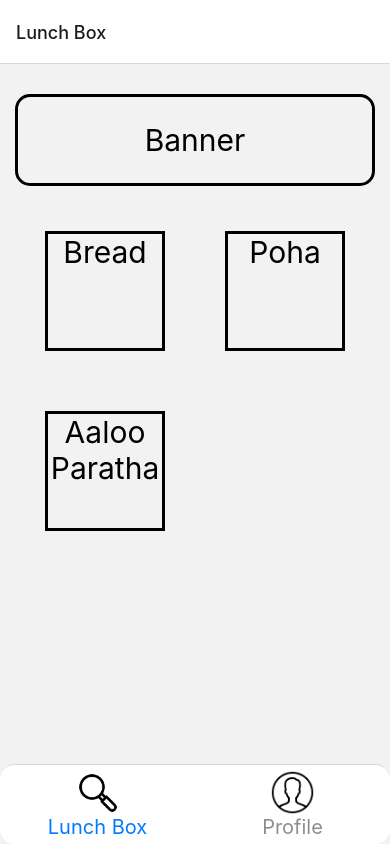
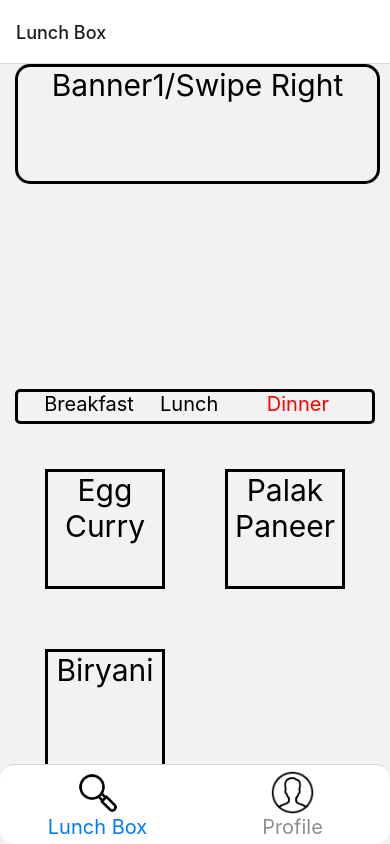
Before and after one commit to sachin161kr/LunchBox, a React Native app: screen / in a window 390 px wide. Built offline with nearby package versions, Linux system fonts and the light colour scheme.

Commit message:
UI and code Changes

```diff
--- a/screens/Screen1.js
+++ b/screens/Screen1.js
@@ -1,4 +1,4 @@
-import React from 'react';
+import React,{useState} from 'react';
 import {
   Text,
   Image,
@@ -8,7 +8,9 @@ import {
   ScrollView,
 } from 'react-native';
 
-const foodList = [
+
+
+const breakfast = [
   {
     key: 0,
     text: 'Bread',
@@ -23,7 +25,63 @@ const foodList = [
   },
 ];
 
+const lunch = [
+  {
+    key: 0,
+    text: 'Chicken',
+  },
+  {
+    key: 1,
+    text: 'Fish',
+  },
+  {
+    key: 2,
+    text: 'Veg\nThali',
+  },
+];
+
+const dinner = [
+  {
+    key: 0,
+    text: 'Egg Curry',
+  },
+  {
+    key: 1,
+    text: 'Palak\nPaneer',
+  },
+  {
+    key: 2,
+    text: 'Biryani',
+  },
+];
+
 const screen1 = ({navigation}) => {
+  var hours = new Date().getHours();
+  var min = new Date().getMinutes();
+  var currentTime = "";
+
+  //console.log(min);
+  //var currentTime = "";
+  if(hours>=6 && (hours<=11 && min<59))
+  {
+     currentTime = "breakfast";
+     //setItem('breakfast');
+  }
+  else if(hours>=12 && (hours<=16 && min<59))
+  {
+     currentTime = "lunch";
+     //setItem('lunch');
+  }
+  else
+  {
+     currentTime = "dinner";
+     //setItem('dinner');
+  }
+  const [itemSelected,setItem] = useState(`${currentTime}`);
+
+
+  //console.log(hours);
+
   return (
     <>
       <ScrollView style={
@@ -32,14 +90,167 @@ const screen1 = ({navigation}) => {
           marginBottom : 40,
         }
       }>
-        <Text style={styles.banner}>Banner</Text>
+        <ScrollView
+           horizontal = {true}
+           pagingEnabled = {true}
+           style = {
+             {
+                flexDirection : 'row',
+             }
+           }
+        >
+        <Text style={styles.banner}>Banner1/Swipe Right</Text>
+        <Text style={styles.banner}>Banner2</Text>
+        <Text style={styles.banner}>Banner3</Text>
+        </ScrollView>
+        <View style={
+          {
+             marginTop : 25,
+             flexDirection : 'row',
+             justifyContent : 'space-evenly',
+             borderWidth : 3,
+             borderColor : '#000000',
+             marginLeft: 15,
+             marginRight: 15,
+             borderRadius: 5,
+             paddingBottom : 5,
+          }
+        }>
+          <TouchableOpacity
+             onPress={
+               ()=>{
+                 setItem('breakfast');
+                //setItem(`${currentTime}`);
+                //currentTime = "breakfast";
+               }
+             }
+          >
+            <Text
+               style = {
+                 {
+                   fontSize : 20,
+                   color :
+                     itemSelected=="breakfast"?
+                     "red":
+                     "#000000"
+
+                 }
+               }
+            >Breakfast</Text>
+          </TouchableOpacity>
+          <TouchableOpacity
+             onPress={
+              ()=>{
+                setItem('lunch');
+                //setItem(`${currentTime}`);
+                 //currentTime = "lunch";
+              }
+            }
+          >
+            <Text
+              style = {
+                {
+                  fontSize : 20,
+                  color :
+                     itemSelected=="lunch"?
+                     "red":
+                     "#000000"
+                }
+              }
+            >Lunch    </Text>
+          </TouchableOpacity>
+          <TouchableOpacity
+             onPress={
+              ()=>{
+                setItem('dinner');
+                 //setItem(`${currentTime}`);
+                 //currentTime = "dinner";
+              }
+            }
+          >
+            <Text
+              style = {
+                {
+                  fontSize : 20,
+                  color :
+                     itemSelected=="dinner"?
+                     "red":
+                     "#000000"
+                }
+              }
+            >Dinner   </Text>
+          </TouchableOpacity>
+        </View>
         <View style={styles.gridContainer}>
           {
-             foodList.map(key=>(
+             itemSelected=='breakfast'?
+             breakfast.map(key=>(
               <TouchableOpacity
               key={key.key}
               onPress={()=>{
-                   navigation.navigate('Screen 2');
+                 navigation.navigate('Screen 2',
+                 {
+                    itemSelected : `${key.text}`
+                 }
+                 );
+
+
+              }}
+              >
+              <Text
+               style={
+                 {
+                    height : 120,
+                    width : 120,
+                    fontSize : 30,
+                    borderWidth : 3,
+                    margin : 30,
+                    textAlign : "center",
+                    textAlignVertical : "center",
+
+                 }
+               }
+              >{key.text}</Text>
+             </TouchableOpacity>
+           )):
+           itemSelected=='lunch'?
+           lunch.map(key=>(
+            <TouchableOpacity
+            key={key.key}
+            onPress={()=>{
+               navigation.navigate('Screen 2',
+               {
+                itemSelected : `${key.text}`
+               }
+               );
+
+            }}
+            >
+            <Text
+             style={
+               {
+                  height : 120,
+                  width : 120,
+                  fontSize : 30,
+                  borderWidth : 3,
+                  margin : 30,
+                  textAlign : "center",
+                  textAlignVertical : "center",
+
+               }
+             }
+            >{key.text}</Text>
+           </TouchableOpacity>
+         )):
+         dinner.map(key=>(
+          <TouchableOpacity
+          key={key.key}
+          onPress={()=>{
+             navigation.navigate('Screen 2',
+             {
+              itemSelected : `${key.text}`
+             }
+             );
 
           }}
           >
@@ -70,14 +281,17 @@ export default screen1;
 
 const styles = StyleSheet.create({
   banner: {
+    height : 120,
+    width : 365,
     fontSize: 30,
     textAlign: 'center',
-    marginTop: 30,
+
+    //marginTop: 30,
     borderWidth: 3,
-    paddingTop: 25,
-    paddingBottom: 25,
+    // paddingTop: 25,
+    // paddingBottom: 25,
     marginLeft: 15,
-    marginRight: 15,
+    marginRight :12,
     borderRadius: 15,
   },
   gridContainer: {
--- a/screens/Screen2.js
+++ b/screens/Screen2.js
@@ -1,4 +1,4 @@
-import React from "react";
+import React,{useState} from "react";
 import {
     Text,
     View,
@@ -6,13 +6,25 @@ import {
     StyleSheet,
 } from "react-native";
 
-const screen2 = ()=>{
-   return(
+const screen2 = ({route})=>{
+    var itemSelected = route.params.itemSelected;
+    //const [item,setItem] = useState(`${itemSelected}`);
+
+    return(
        <>
           <ScrollView>
+          <Text
+             style = {
+                 {
+                     fontSize : 20,
+                     textAlign : "center",
+                     marginTop : 20,
+                 }
+             }
+          >Kitchens with {itemSelected} in their Menu</Text>
           <Text style={styles.banner}>Shweta Kitchen</Text>
-          <Text style={styles.banner}></Text>
-          <Text style={styles.banner}></Text>
+          <Text style={styles.banner}>Rahul's Kitchen</Text>
+          <Text style={styles.banner}>Aman's Kitchen</Text>
           </ScrollView>
        </>
    )
```
Lines whose indentation alone changed are shown as unchanged.
